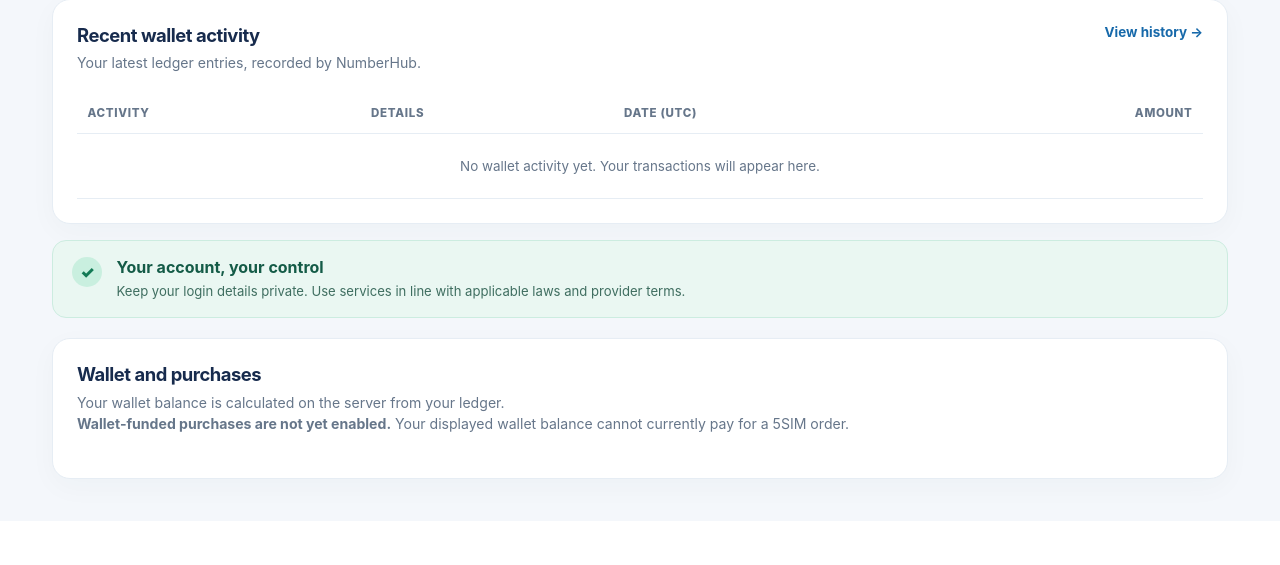
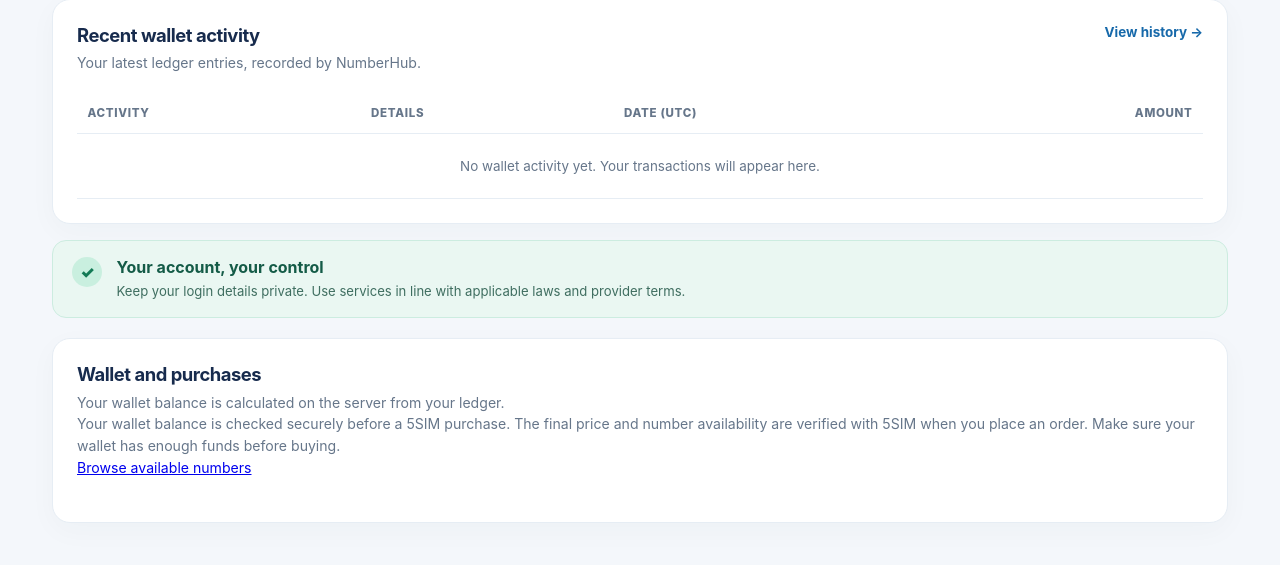
Before and after one commit to reye10984/NUMBERHUB, a Flask app: page /dashboard in a window 1280 px wide. Shown: the part 1123-1688 px from the top of the page. Before the commit the page ends 1619 px from the top, so only its background shows below. Run offline with Flask 3, Linux system fonts and the light colour scheme; the visitor is signed in with stand-in values (Sample User, id 1); data comes from the database, SQL or seed files in the repository; data that the repository does not hold is empty; some libraries are stand-ins or nearby versions.

Commit message:
Fix outdated wallet purchase dashboard warning

```diff
--- a/templates/dashboard.html
+++ b/templates/dashboard.html
@@ -57,8 +57,10 @@
     <div>
       <h2>Wallet and purchases</h2>
       <p>Your wallet balance is calculated on the server from your ledger.</p>
-      <p><strong>Wallet-funded purchases are not yet enabled.</strong>
-      Your displayed wallet balance cannot currently pay for a 5SIM order.</p>
+      <p>Your wallet balance is checked securely before a 5SIM purchase.
+      The final price and number availability are verified with 5SIM when you place an order.
+      Make sure your wallet has enough funds before buying.</p>
+      <p><a href="{{ url_for('five_sim_catalogue') }}">Browse available numbers</a></p>
     </div>
   </div>
 </section>
```
